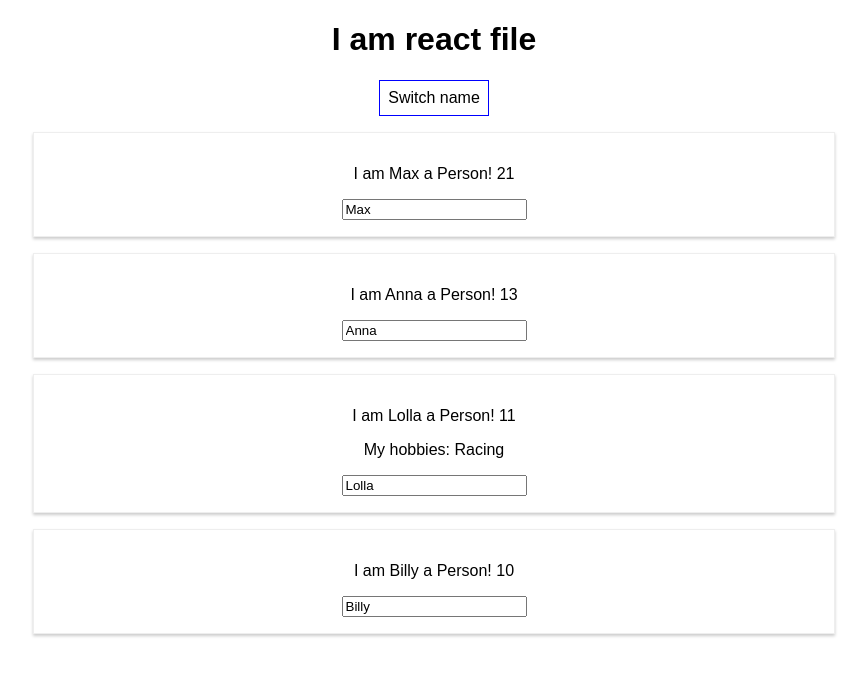
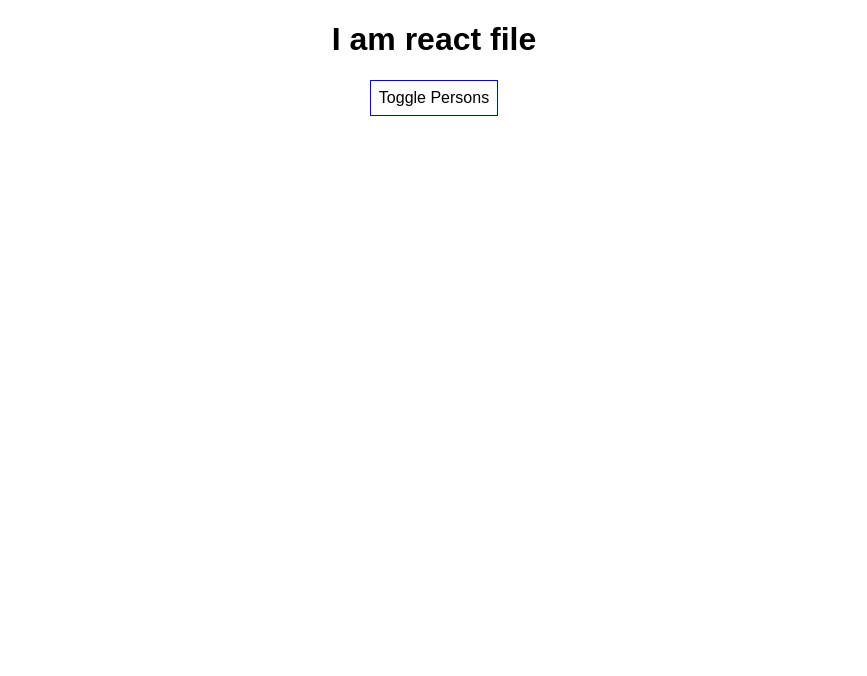
Before and after one commit to irrino4ka/react-first-project, a React (Create React App) app: page / in a window 1280 px wide. Shown: the top 676 px of the page, without its empty margins (206-1073 px from the left). Built offline with nearby package versions, Linux system fonts and the light colour scheme.

Commit message:
conditional statement

```diff
--- a/src/App.js
+++ b/src/App.js
@@ -10,7 +10,8 @@
       {name: 'Lolla', age: 11},
       {name: 'Billy', age: 10}
     ],
-    otherState: 'other value'
+    otherState: 'other value',
+    showPersons: false
   }
 
   swithcNameHandler = (newName) => {
@@ -32,6 +33,11 @@
       ] })
   }
 
+  togglePersonHandler = () => {
+    const doesShow = this.state.showPersons;
+    this.setState({showPersons: !doesShow});
+  }
+
 
   render() {
     const style= {
@@ -41,12 +47,17 @@
       padding: '8px',
       cursor: 'pointer'
     }
+
+    let persons = null;
     return (
       <div className="App">
         <h1>I am react file</h1>
         <button
           style= {style}
-          onClick={() => this.swithcNameHandler('Laura')} >Switch name</button>
+          onClick={this.togglePersonHandler} >Toggle Persons</button>
+        {
+          this.state.showPersons ?
+            <div >
               <Person
                 name={this.state.persons[0].name}
                 age={this.state.persons[0].age}/>
@@ -61,6 +72,8 @@
               <Person
                 name={this.state.persons[3].name}
                 age={this.state.persons[3].age}/>
+            </div> : null
+        }
       </div>
     );
   }
```
Lines whose indentation alone changed are shown as unchanged.
